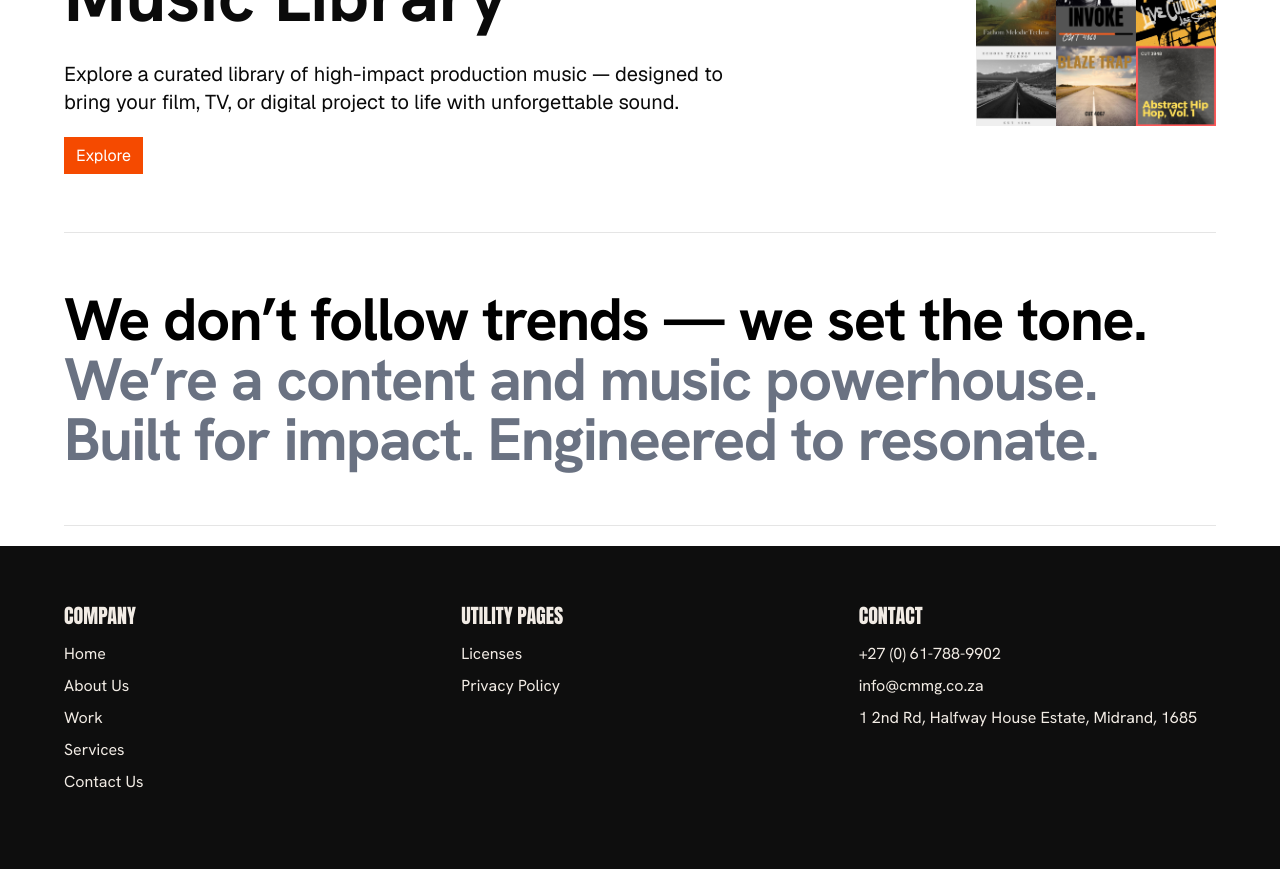
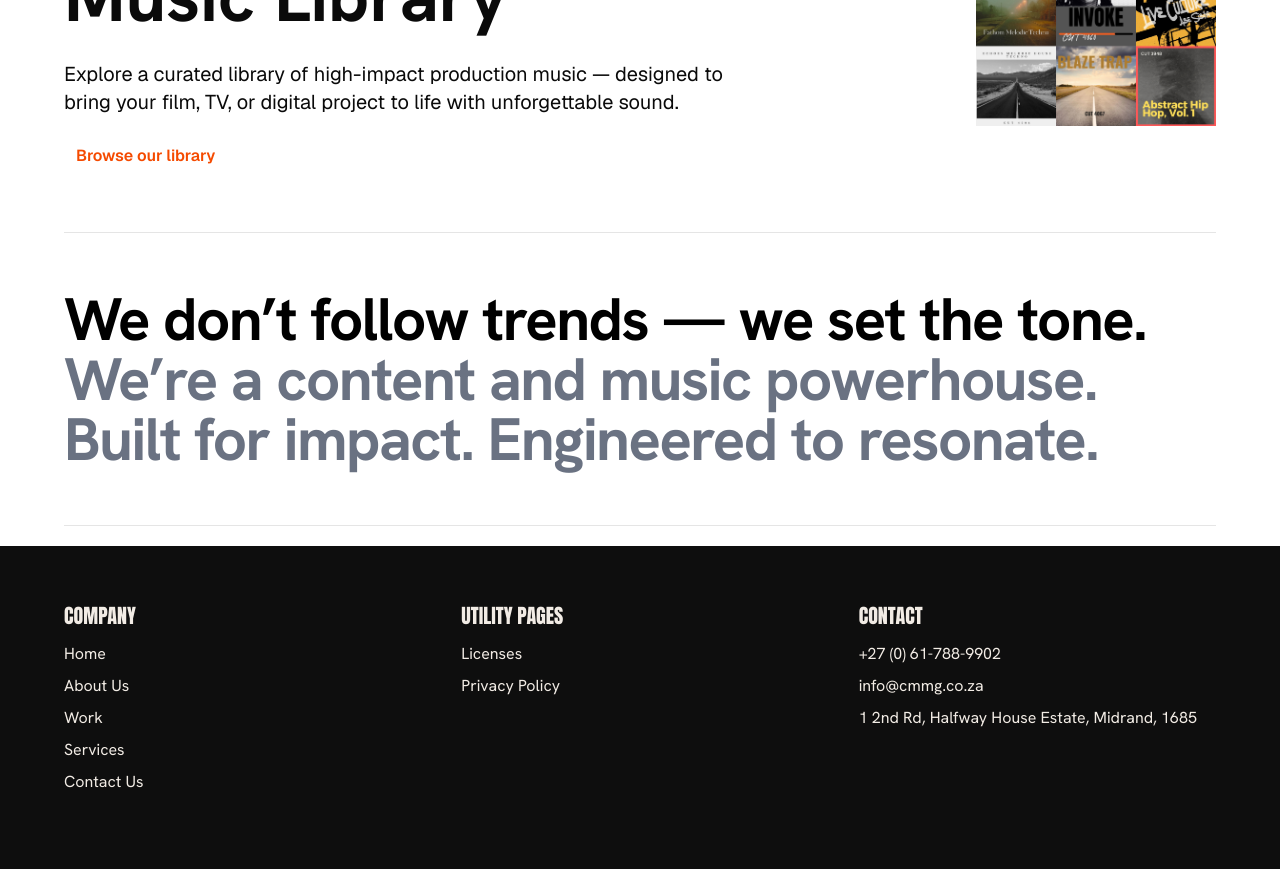
Before and after one commit to seedwaydevs/cmmg, a Next.js app: page / in a window 1280 px wide. Shown: the part 1180-2049 px from the top of the page. Built offline with nearby package versions, Linux system fonts and the light colour scheme.

Commit message:
changing text

```diff
--- a/src/components/home/Explore.tsx
+++ b/src/components/home/Explore.tsx
@@ -30,8 +30,11 @@ const Explore = (props: Props) => {
                 designed to bring your film, TV, or digital project to life with
                 unforgettable sound.
               </p>
-              <Link href={"/"} className="bg-orange-600 py-2 px-3 text-white">
-                Explore
+              <Link
+                href={"/"}
+                className="text-orange-600 py-2 px-3 font-semibold"
+              >
+                Browse our library
               </Link>
             </div>
             <div className="h-[30vh] lg:h-[30vh] bg-black">
```
